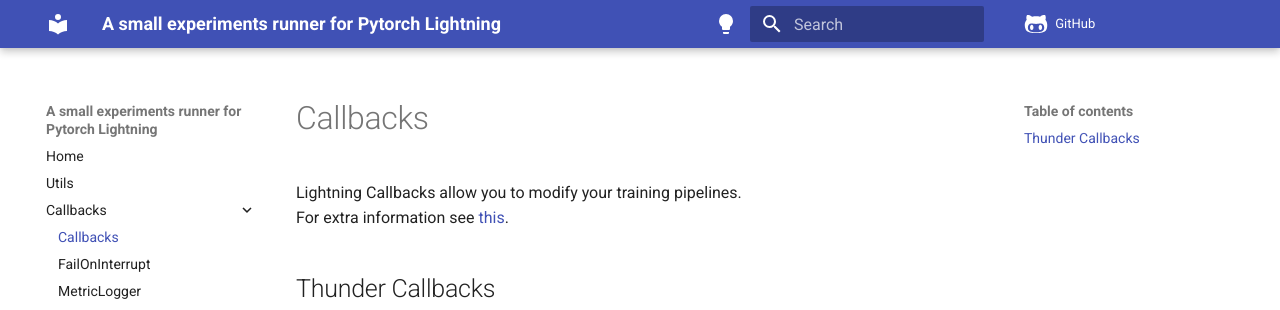
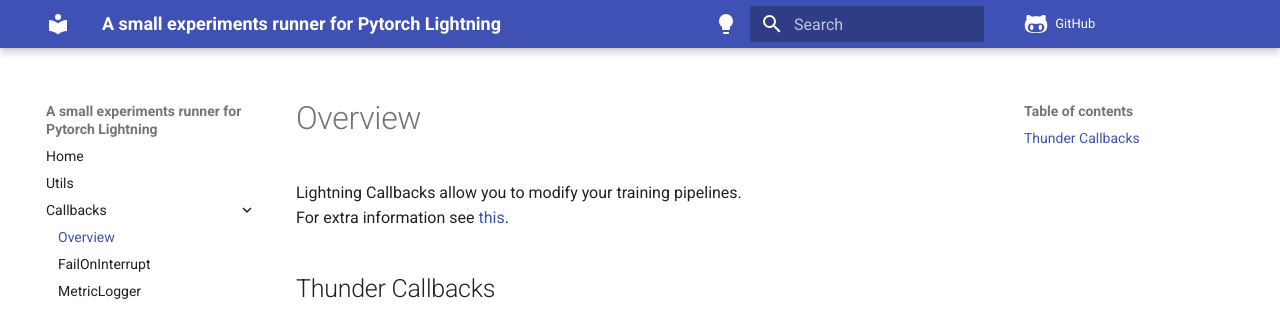
Before and after one commit to neuro-ml/thunder, an MkDocs documentation site: the page built from docs/callbacks/index.md, in a window 1280 px wide. Shown: the top 310 px of the page. Built offline with MkDocs 1.6.1 and Material for MkDocs 9.7.7, drawn with Linux system fonts in a browser that asks for light colours; comment, search, counter and statistics services are not loaded; the version menu is left out.

Commit message:
minor changes

```diff
--- a/docs/callbacks/index.md
+++ b/docs/callbacks/index.md
@@ -1,4 +1,4 @@
-# Callbacks
+# Overview
 
 Lightning Callbacks allow you to modify your training pipelines.
 For extra information see [this](https://lightning.ai/docs/pytorch/stable/extensions/callbacks.html).
--- a/docs/examples/index.md
+++ b/docs/examples/index.md
@@ -1,4 +1,4 @@
-# Examples
+# Overview
 Here are some examples of Thunder experiments.
 
 | Name                                          | Description                                              |
```
Also changed, not shown: README.md (+5 -5 lines).
